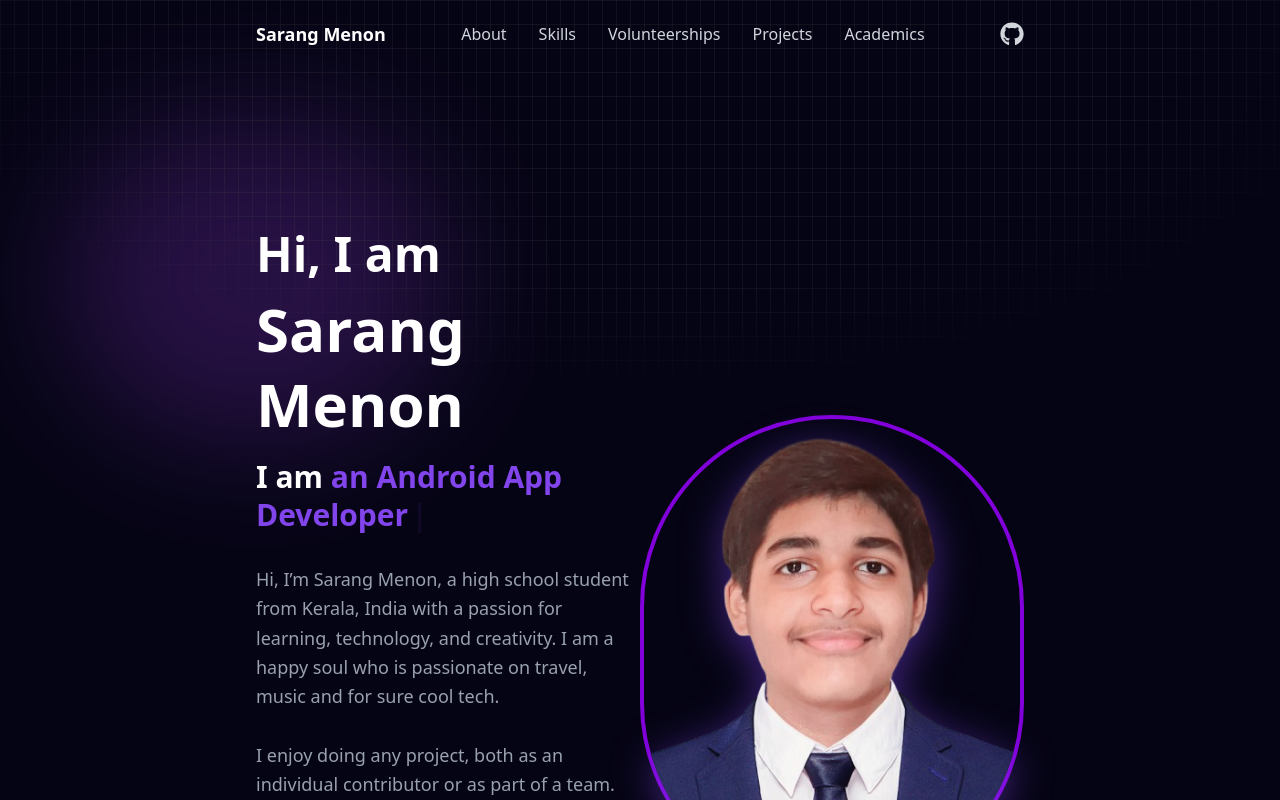
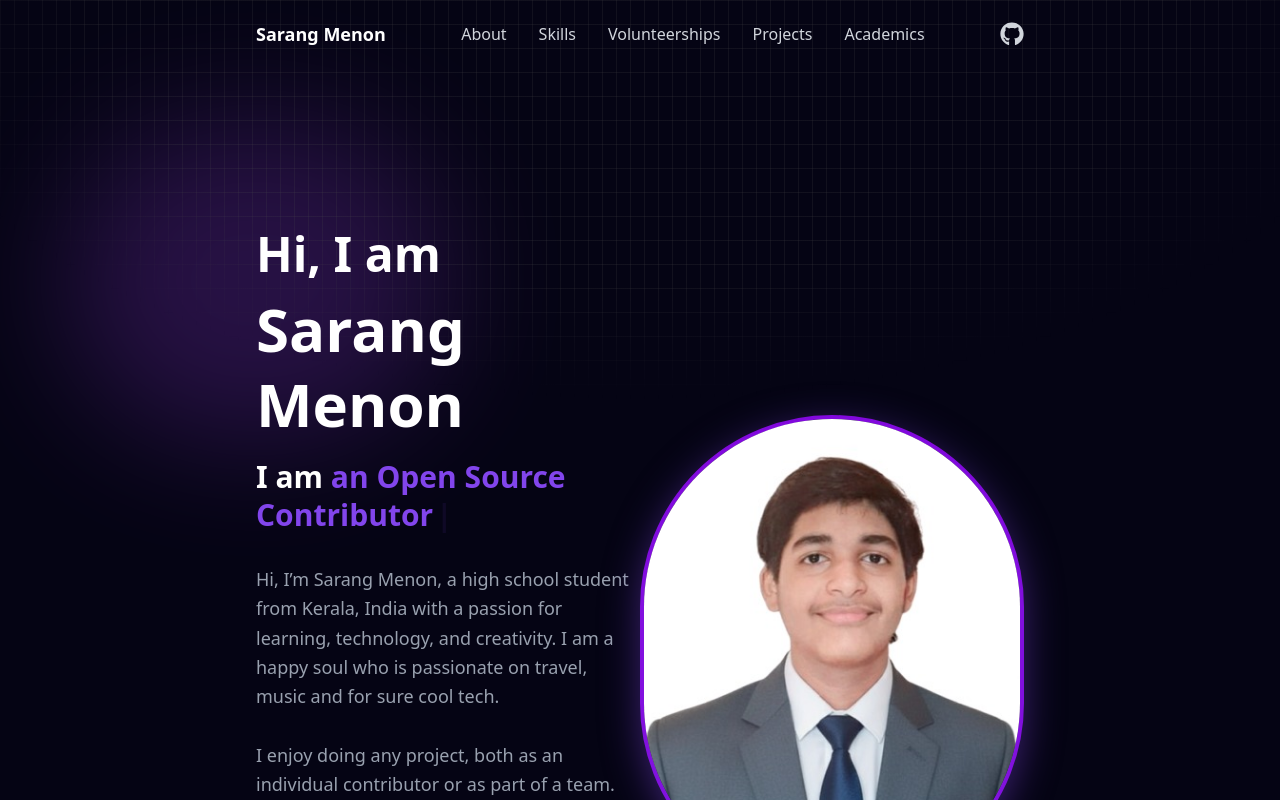
Before and after one commit to sarangmenon947/Portfolio, a React (Vite) app: page / in a window 1280 px wide. Shown: the top 800 px of the page. Built offline with nearby package versions, Linux system fonts and the light colour scheme.

Commit message:
Initial commit

```diff
--- a/src/components/About.jsx
+++ b/src/components/About.jsx
@@ -1,7 +1,7 @@
 import React from 'react';
 import { Typewriter } from "react-simple-typewriter";
 import Tilt from 'react-parallax-tilt';
-import profileImage from '../assets/Profile.png';
+import profileImage from '../assets/Profile.jpg';
 
 const About = () => {
     return (
@@ -24,17 +24,20 @@ const About = () => {
                         Sarang Menon
                     </h2>
 
-                    {/* SHeading */}
+                    {/* Heading */}
                     <h3 className="text-xl sm:text-2xl md:text-3xl font-semibold mb-4 text-[#8245ec] leading-tight">
                         <span className="text-white">I am </span>
                         <span className="text-[#8245ec]">
                             <Typewriter
                                 words={[
                                     'a Programmer',
+                                    'an Open Source Contributor',
+                                    'a Volunteer',
                                     'an Android App Developer',
-                                    'a Volunteer',
-                                    'a Dipoma Holder',
-                                    'a Passionate Person in Tech'
+                                    'a Problem Solver',
+                                    'a Tech Explorer',
+                                    'a Creative Thinker',
+                                    'a Team Collaborator'
                                 ]}
                                 loop={true}
                                 cursor
```
Also changed, not shown: src/assets/Profile.jpg (added), src/assets/Profile.png (deleted).
